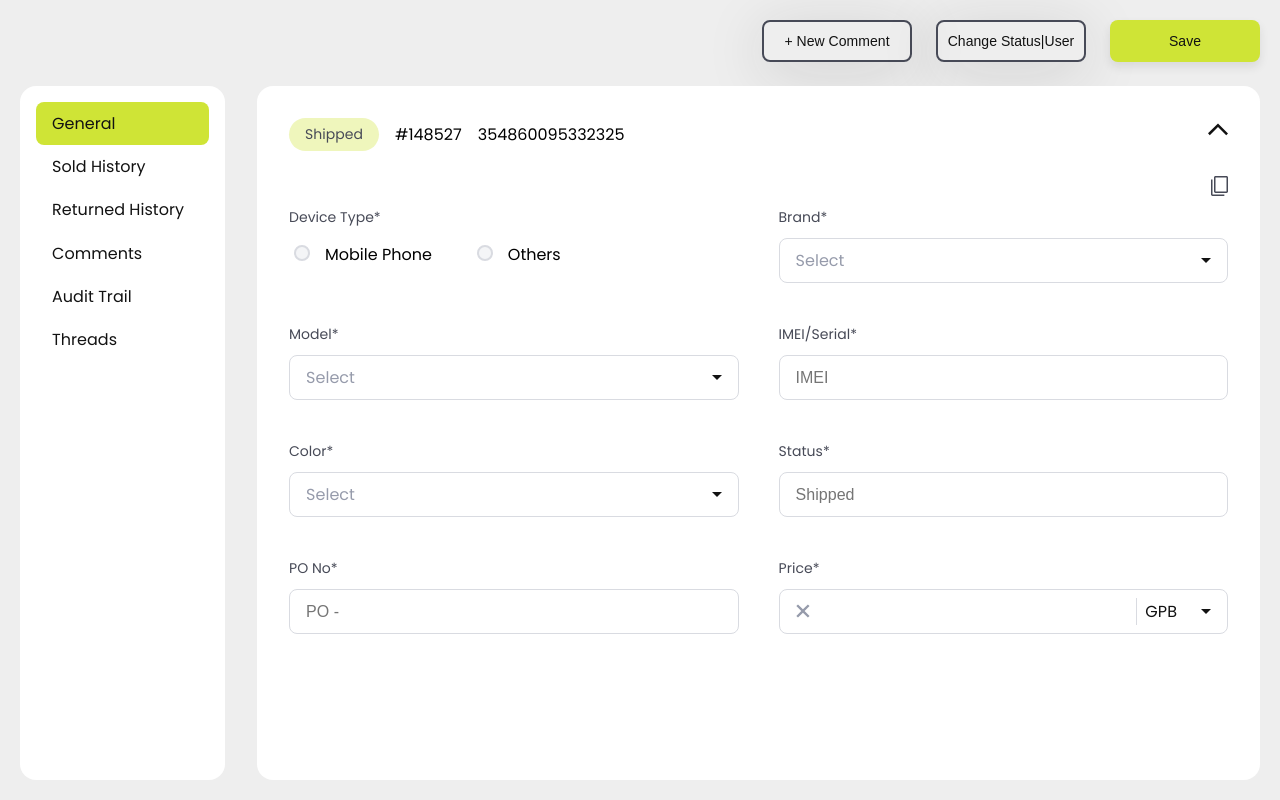
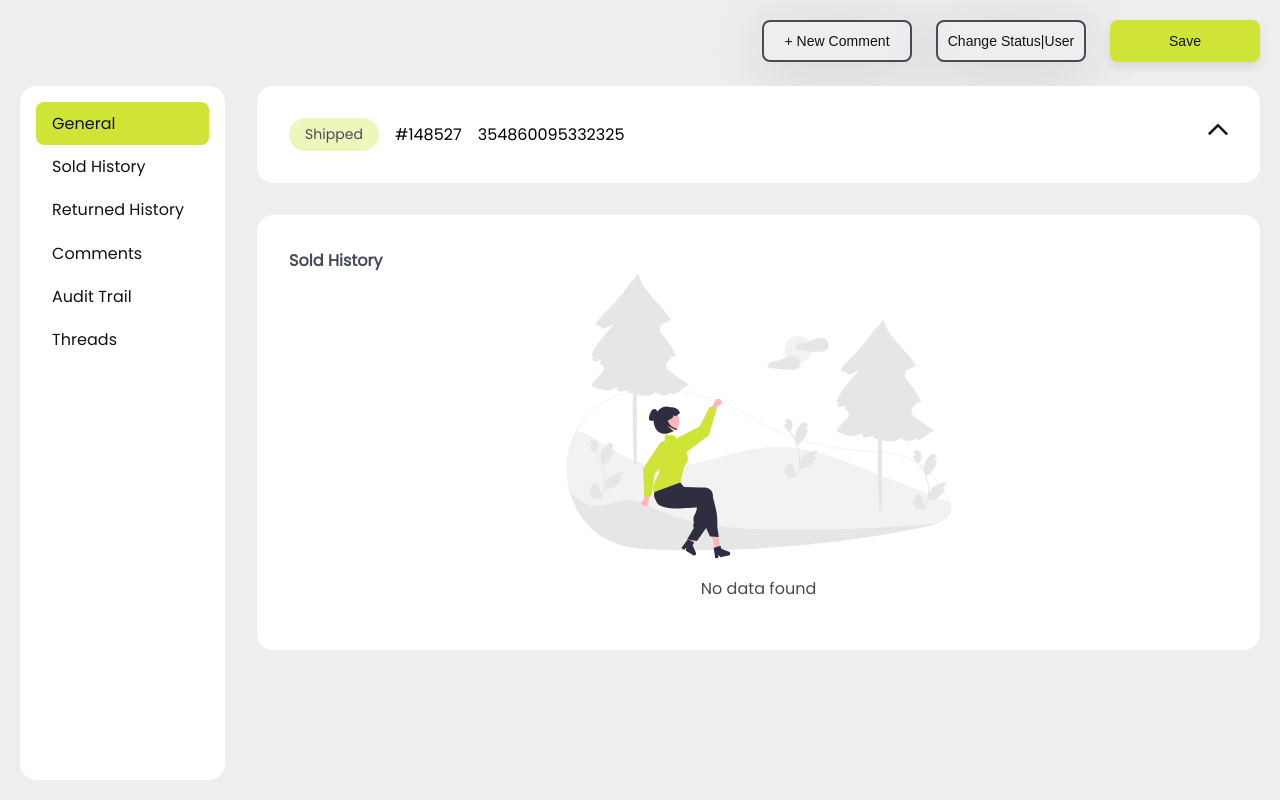
Before and after one commit to DevSenpai09/qfo-up-tu, a React app: page / in a window 1280 px wide. Both pictures are taken after a click on the element 1217 px from the left and 134 px from the top of the page. Built offline with nearby package versions, Linux system fonts and the light colour scheme; the HTML template or start-up script is replaced by a standard one.

Commit message:
created sold history from products details

```diff
--- a/src/components/products-details-page.jsx/products-details-general.jsx
+++ b/src/components/products-details-page.jsx/products-details-general.jsx
@@ -4,10 +4,8 @@ import TextInput from "../inputs/text-input";
 import NewSelectInput from "../inputs/new-select-input";
 import "../../styles/products-details-page/products-details-general.css";
 import Tags from "../Tag";
-import { useState } from "react";
 
-const ProductsDetailsGeneral = () => {
-  const [isShowForm, setIsShowForm] = useState(false);
+const ProductsDetailsGeneral = ({ currentPage, isShow, setIsShow }) => {
   const deviceTypes = ["Mobile Phone", "Others"];
   return (
     <div className="products-details-page__general">
@@ -23,16 +21,16 @@ const ProductsDetailsGeneral = () => {
         </div>
         <div
           className="products-details-page__general-header__icons"
-          onClick={() => setIsShowForm(!isShowForm)}
+          onClick={() => setIsShow(!isShow)}
         >
-          {!isShowForm ? (
+          {!isShow ? (
             <img src="/src/assets/downarrow.svg" alt="Icon" />
           ) : (
             <img src="/src/assets/uparrow.svg" alt="Icon" />
           )}
         </div>
       </div>
-      {isShowForm && (
+      {currentPage === "general" && isShow && (
         <div className="products-details-page__general-form">
           <img
             src="/src/assets/copy.svg"
--- /dev/null
+++ b/src/components/products-details-page.jsx/products-details-sold-history.jsx
@@ -0,0 +1,34 @@
+import { useState } from "react";
+import "../../styles/products-details-page/products-details-sold-history.css";
+import ProductsDetailsTable from "./products-details-table";
+import ProductsDetailsTableSoldHistoryContent from "./products-details-table/products-details-sold-history-table-content";
+import ProductsDetailsSoldHistoryTableHeader from "./products-details-table/products-details-table-sold-history-header";
+
+const ProdcutsDetailsSoldHistory = () => {
+  const [isData] = useState(false);
+  return (
+    <div className="products-details-sold-history">
+      <h4 className="products-details-sold-history__title">Sold History</h4>
+      {isData ? (
+        <ProductsDetailsTable>
+          <ProductsDetailsSoldHistoryTableHeader />
+          <ProductsDetailsTableSoldHistoryContent />
+          <ProductsDetailsTableSoldHistoryContent />
+        </ProductsDetailsTable>
+      ) : (
+        <div className="products-details-no-data">
+          <img
+            src="/src/assets/no-data.svg"
+            alt="Image"
+            className="products-details-sold-history__no-data-img"
+          />
+          <p className="products-details-sold-history__no-data-text">
+            No data found
+          </p>
+        </div>
+      )}
+    </div>
+  );
+};
+
+export default ProdcutsDetailsSoldHistory;
--- /dev/null
+++ b/src/components/products-details-page.jsx/products-details-table/index.jsx
@@ -0,0 +1,5 @@
+const ProductsDetailsTable = ({ children }) => {
+  return <div className="products-details-table">{children}</div>;
+};
+
+export default ProductsDetailsTable;
--- /dev/null
+++ b/src/components/products-details-page.jsx/products-details-table/products-details-sold-history-table-content.jsx
@@ -0,0 +1,29 @@
+const ProductsDetailsTableSoldHistoryContent = () => {
+  return (
+    <div className="products-details-table-content products-details-table-row">
+      <div className="products-details-table-content__data products-details-table__customer-name">
+        Rossie McHearne
+      </div>
+      <div className="products-details-table-content__data products-details-table__customer-name">
+        CO16 0JF
+      </div>
+      <div className="products-details-table-content__data products-details-table__customer-name">
+        KN634280059GB
+      </div>
+      <div className="products-details-table-content__data products-details-table__customer-name">
+        203-8181703-8838751
+      </div>
+      <div className="products-details-table-content__data products-details-table__customer-name">
+        Amazon
+      </div>
+      <div className="products-details-table-content__data products-details-table__customer-name">
+        £100
+      </div>
+      <div className="products-details-table-content__data products-details-table__customer-name">
+        08/06/2022
+      </div>
+    </div>
+  );
+};
+
+export default ProductsDetailsTableSoldHistoryContent;
--- /dev/null
+++ b/src/components/products-details-page.jsx/products-details-table/products-details-table-sold-history-header.jsx
@@ -0,0 +1,29 @@
+const ProductsDetailsSoldHistoryTableHeader = () => {
+  return (
+    <div className="products-details-table-row">
+      <div className="products-details-table-header__data products-details-table__customer-name">
+        Customer Name
+      </div>
+      <div className="products-details-table-header__data products-details-table__customer-name">
+        Customer Postcode
+      </div>
+      <div className="products-details-table-header__data products-details-table__customer-name">
+        Tracking Number
+      </div>
+      <div className="products-details-table-header__data products-details-table__customer-name">
+        Order ID
+      </div>
+      <div className="products-details-table-header__data products-details-table__customer-name">
+        Channel
+      </div>
+      <div className="products-details-table-header__data products-details-table__customer-name">
+        Sold Price
+      </div>
+      <div className="products-details-table-header__data products-details-table__customer-name">
+        Sold Date
+      </div>
+    </div>
+  );
+};
+
+export default ProductsDetailsSoldHistoryTableHeader;
--- a/src/components/products-page/products-table/product-page-table.jsx
+++ b/src/components/products-page/products-table/product-page-table.jsx
@@ -1,4 +1,4 @@
-import "../../../styles/products-page/products-table/index.css";
+// import "../../../styles/products-page/products-table/index.css";
 import TableHeader from "./products-table-header";
 import TableContent from "./products-table-content";
 
--- a/src/pages/products-details-page.jsx
+++ b/src/pages/products-details-page.jsx
@@ -1,9 +1,14 @@
+import { useState } from "react";
 import ProductsDetailsGeneral from "../components/products-details-page.jsx/products-details-general";
 import ProductsDetailsSideNav from "../components/products-details-page.jsx/products-details-side-nav";
+import ProdcutsDetailsSoldHistory from "../components/products-details-page.jsx/products-details-sold-history";
 import ProductsDeatilsSubHeader from "../components/products-details-page.jsx/products-details-sub-header";
 import "../styles/products-details-page/index.css";
 
 const ProductsDetailsPage = () => {
+  const [currentPage, setCurrentPage] = useState("sold");
+  const [isShow, setIsShow] = useState(false);
+
   return (
     <main
       style={{
@@ -17,8 +22,15 @@ const ProductsDetailsPage = () => {
     >
       <ProductsDeatilsSubHeader />
       <div className="products-details-page__content">
-        <ProductsDetailsSideNav />
-        <ProductsDetailsGeneral />
+        <ProductsDetailsSideNav setCurrentPage={setCurrentPage} />
+        <div>
+          <ProductsDetailsGeneral
+            currentPage={currentPage}
+            isShow={isShow}
+            setIsShow={setIsShow}
+          />
+          {currentPage === "sold" && isShow && <ProdcutsDetailsSoldHistory />}
+        </div>
       </div>
     </main>
   );
--- a/src/styles/products-details-page/products-details-general.css
+++ b/src/styles/products-details-page/products-details-general.css
@@ -2,12 +2,12 @@
   background-color: #ffffff;
   padding: 32px;
   border-radius: 16px;
+  height: max-content;
 }
 
 .products-details-page__general-header {
   display: grid;
   grid-template-columns: 1fr auto;
-  margin-bottom: 24px;
 }
 
 .products-details-page__general-header__details {
@@ -26,6 +26,7 @@
 
 .products-details-page__general-form {
   display: grid;
+  margin-top: 24px;
 }
 
 .products-details-page__general-form__copy {
--- /dev/null
+++ b/src/styles/products-details-page/products-details-sold-history.css
@@ -0,0 +1,34 @@
+.products-details-sold-history {
+  background: #ffffff;
+  padding: 32px;
+  display: grid;
+  border-radius: 16px;
+  margin-top: 32px;
+  box-sizing: border-box;
+}
+
+.products-details-sold-history__title {
+  font-weight: 600;
+  font-size: 16px;
+  line-height: 170%;
+  letter-spacing: 0.003em;
+  margin: 0;
+  color: #474a57;
+}
+
+.products-details-no-data {
+  display: grid;
+}
+
+.products-details-sold-history__no-data-img {
+  justify-self: center;
+}
+
+.products-details-sold-history__no-data-text {
+  font-weight: 400;
+  font-size: 16px;
+  line-height: 170%;
+  letter-spacing: 0.003em;
+  color: #474a57;
+  justify-self: center;
+}
--- /dev/null
+++ b/src/styles/products-details-page/products-details-table.css
@@ -0,0 +1,37 @@
+.products-details-table {
+  border: 1px solid #d9dbe1;
+  border-radius: 8px;
+  margin-top: 20px;
+  width: 100%;
+  overflow: auto;
+  box-sizing: border-box;
+}
+
+.products-details-table-row {
+  display: flex;
+  width: max-content;
+  padding: 12px 16px;
+  gap: 24px;
+}
+
+.products-details-table-header__data {
+  font-weight: 500;
+  font-size: 12px;
+  line-height: 18px;
+  letter-spacing: 0.003em;
+  color: #121212;
+  width: 150px;
+}
+
+.products-details-table-content {
+  border-top: 1px solid #d9dbe1;
+}
+
+.products-details-table-content__data {
+  font-weight: 400;
+  font-size: 14px;
+  line-height: 170%;
+  letter-spacing: 0.003em;
+  color: #474a57;
+  width: 150px;
+}
--- a/src/styles/products-page/products-table/index.css
+++ /dev/null
@@ -1,13 +0,0 @@
-.products-table {
-  background-color: #ffffff;
-  padding: 16px;
-  border-radius: 8px;
-  width: 100%;
-  height: 100%;
-  overflow: auto;
-  box-sizing: border-box;
-}
-
-.table__return-date {
-  width: 100px;
-}
```
Also changed, not shown: src/assets/no-data.svg (added).
